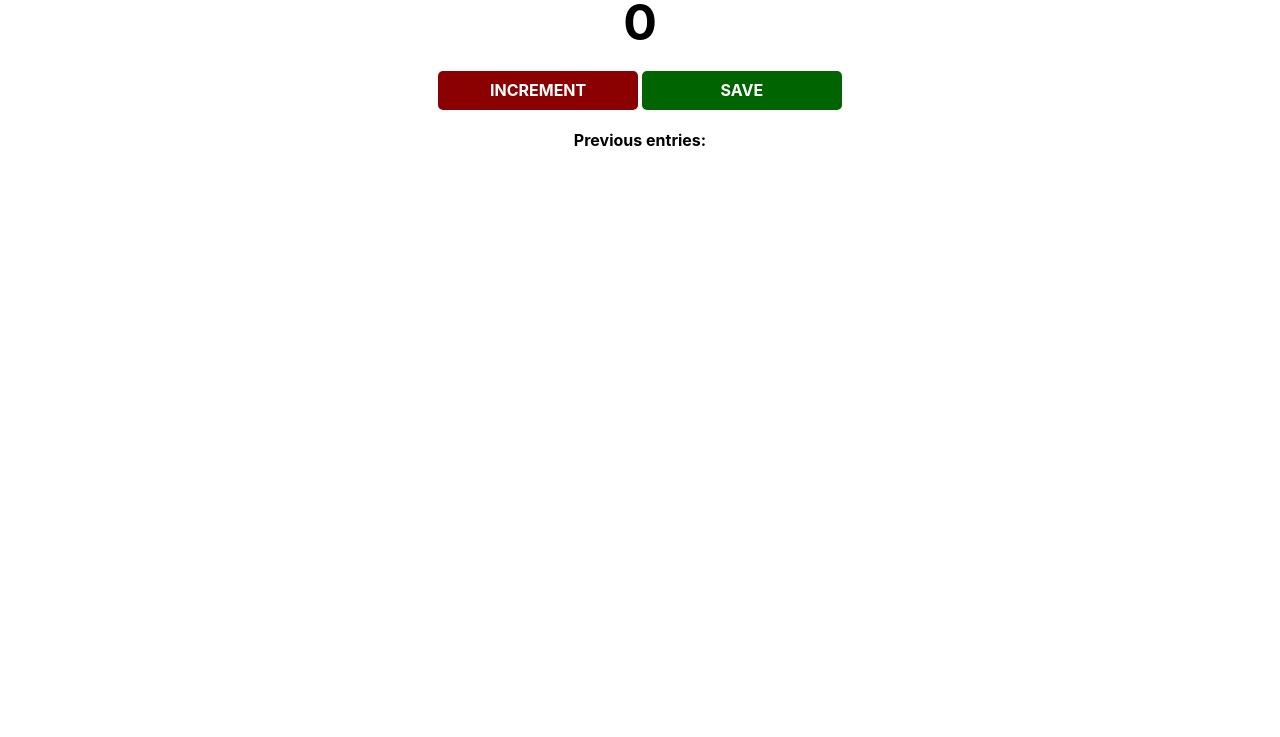
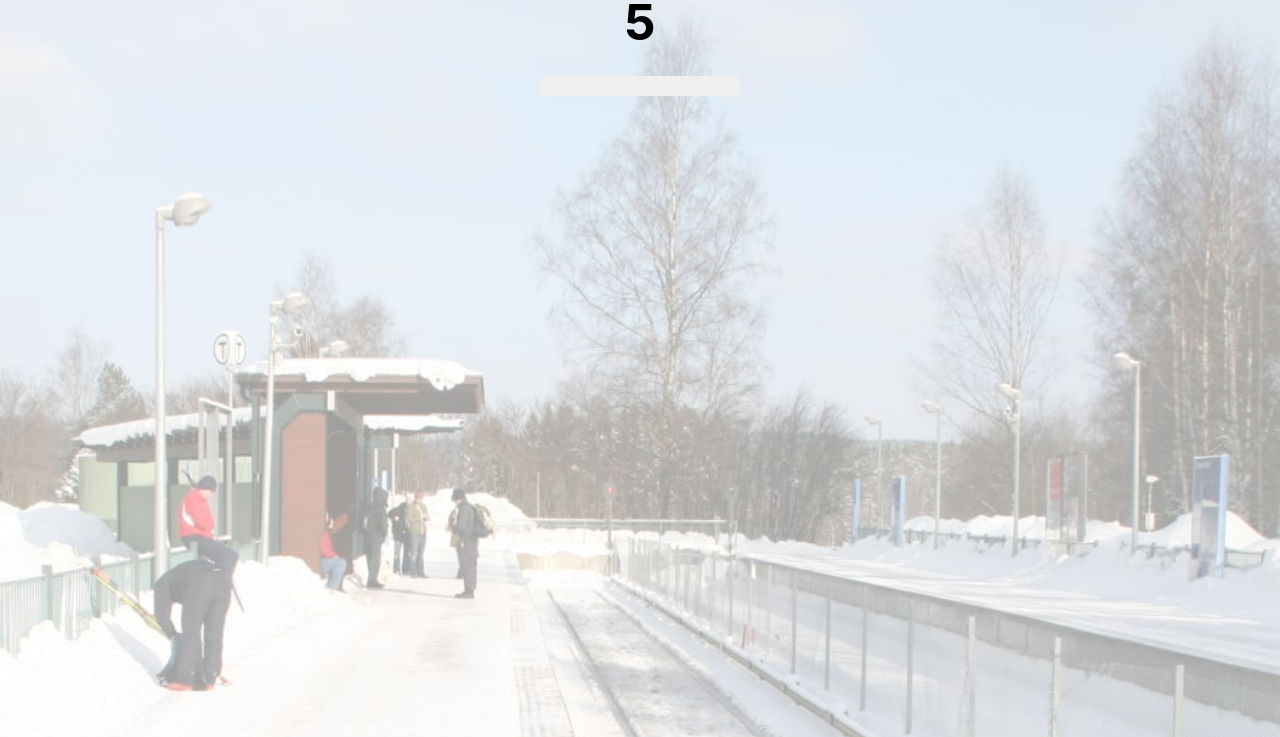
Before and after one commit to Chiemella/Build_a_Blackjack_game, a plain HTML site: page index.html in a window 1280 px wide. Shown: the part 63-800 px from the top of the page. Drawn offline with nearby package versions, Linux system fonts and the light colour scheme.

Commit message:
Starting here

```diff
--- a/index.html
+++ b/index.html
@@ -1,22 +1,16 @@
-<html>
-
-</html>
+<!DOCTYPE html>
+<html lang="en">
 
 <head>
+    <meta charset="utf-8">
     <link rel="stylesheet" href="https://cdnjs.cloudflare.com/ajax/libs/normalize/8.0.1/normalize.css">
     <link rel="stylesheet" href="index.css">
 </head>
 
 <body>
     <h1>People entered:</h1>
-
     <h2 id="count-el">0</h2>
-
-    <button id="increment-btn">INCREMENT</button>
-
-    <button id="save-btn">SAVE</button>
-
-    <p id="save-el">Previous entries: </p>
+    <button></button>
 
     <script src="index.js"></script>
 </body>
--- a/index.js
+++ b/index.js
@@ -0,0 +1 @@
+document.getElementById("count-el").innerHTML = 5;
```
Also changed, not shown: station.jpg (added), 1 other file.
